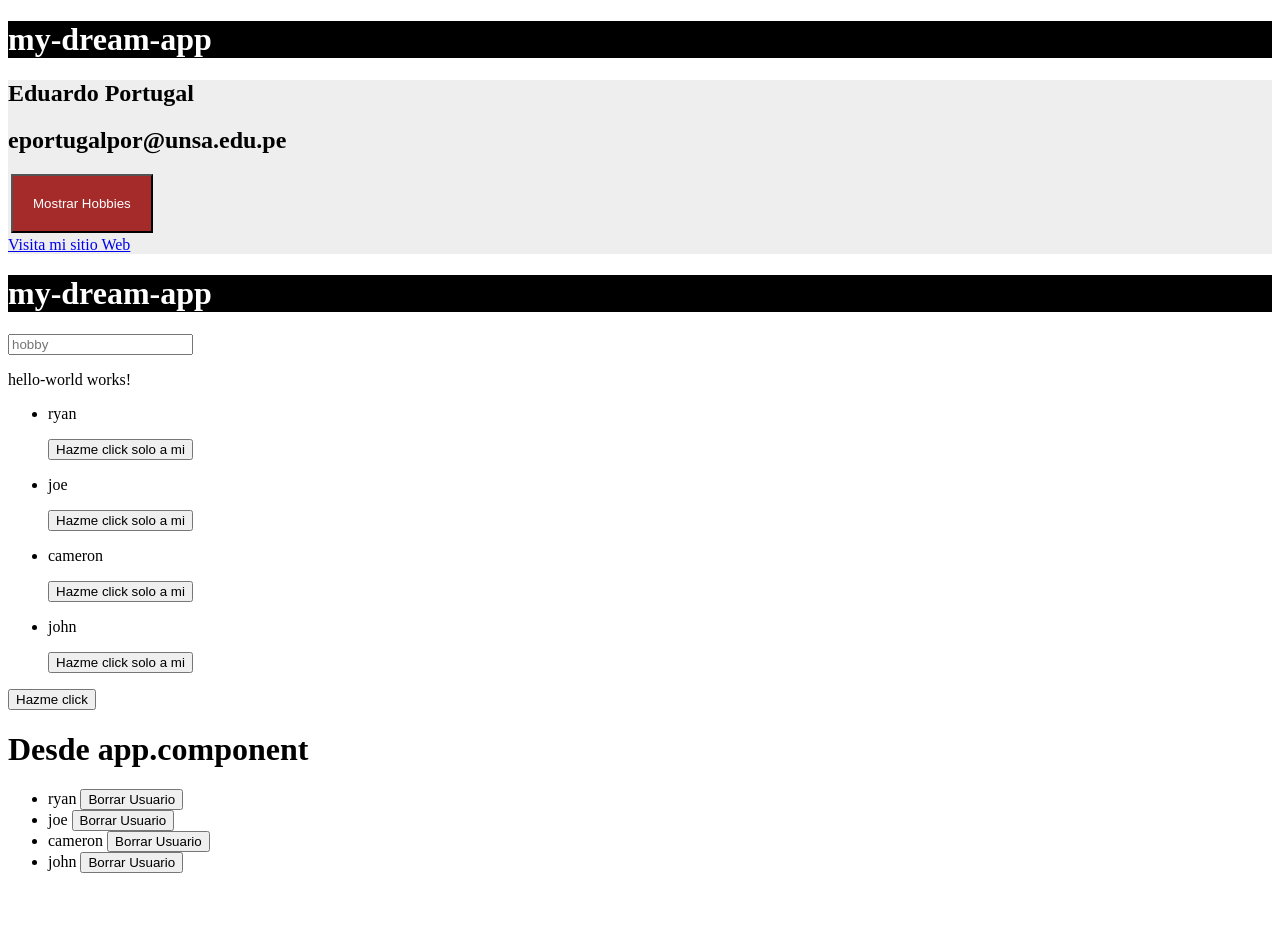
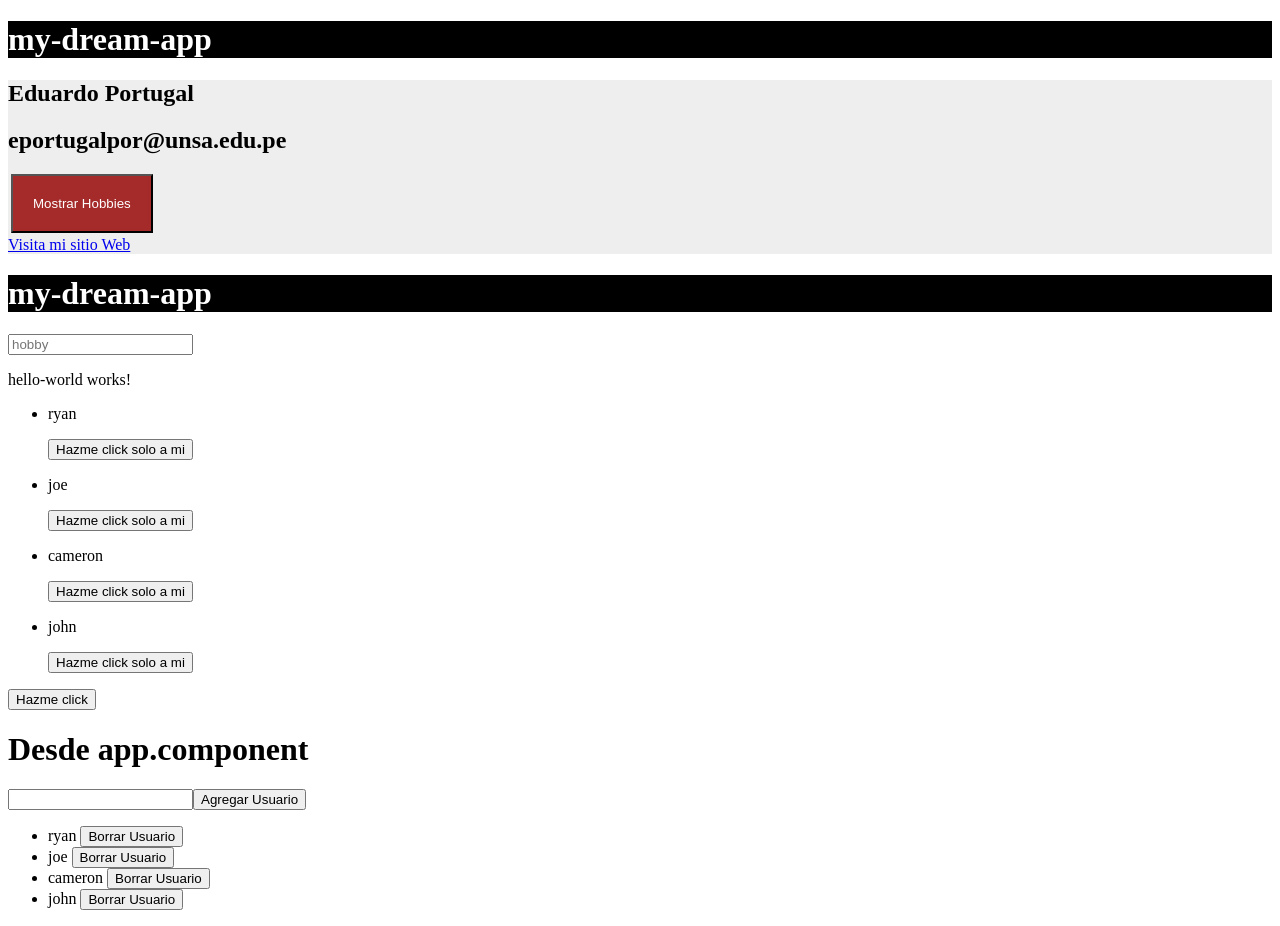
Before and after one commit to Eduardo-P/Git-de-Sesiones-Angular, an Angular app in the folder my-dream-app/: page / in a window 1280 px wide. Before the commit the page ends 889 px from the top, so only its background shows below. Built offline with nearby package versions, Linux system fonts and the light colour scheme.

Commit message:
Pasando referencias del Formulario para poder crear un nuevo user, ademas de crear la funcion addUser()

```diff
--- a/my-dream-app/src/app/app.component.html
+++ b/my-dream-app/src/app/app.component.html
@@ -36,6 +36,10 @@
 
 
 <h1> Desde app.component</h1>
+<form (submit)="addUser(newUser)">
+  <input type="text" #newUser>
+  <button>Agregar Usuario</button>
+</form>
 <ul>
   <li *ngFor="let user of users">
     {{ user }} <button (click)="deleteUser(user)">Borrar Usuario</button>
--- a/my-dream-app/src/app/app.component.ts
+++ b/my-dream-app/src/app/app.component.ts
@@ -47,4 +47,12 @@
       }
     }
   }
+
+  addUser(newUser:any) {
+    //console.log(newUser.value);
+    this.users.push(newUser.value);
+    newUser.value = '';
+    newUser.focus();
+    return false;
+  }
 }
```
